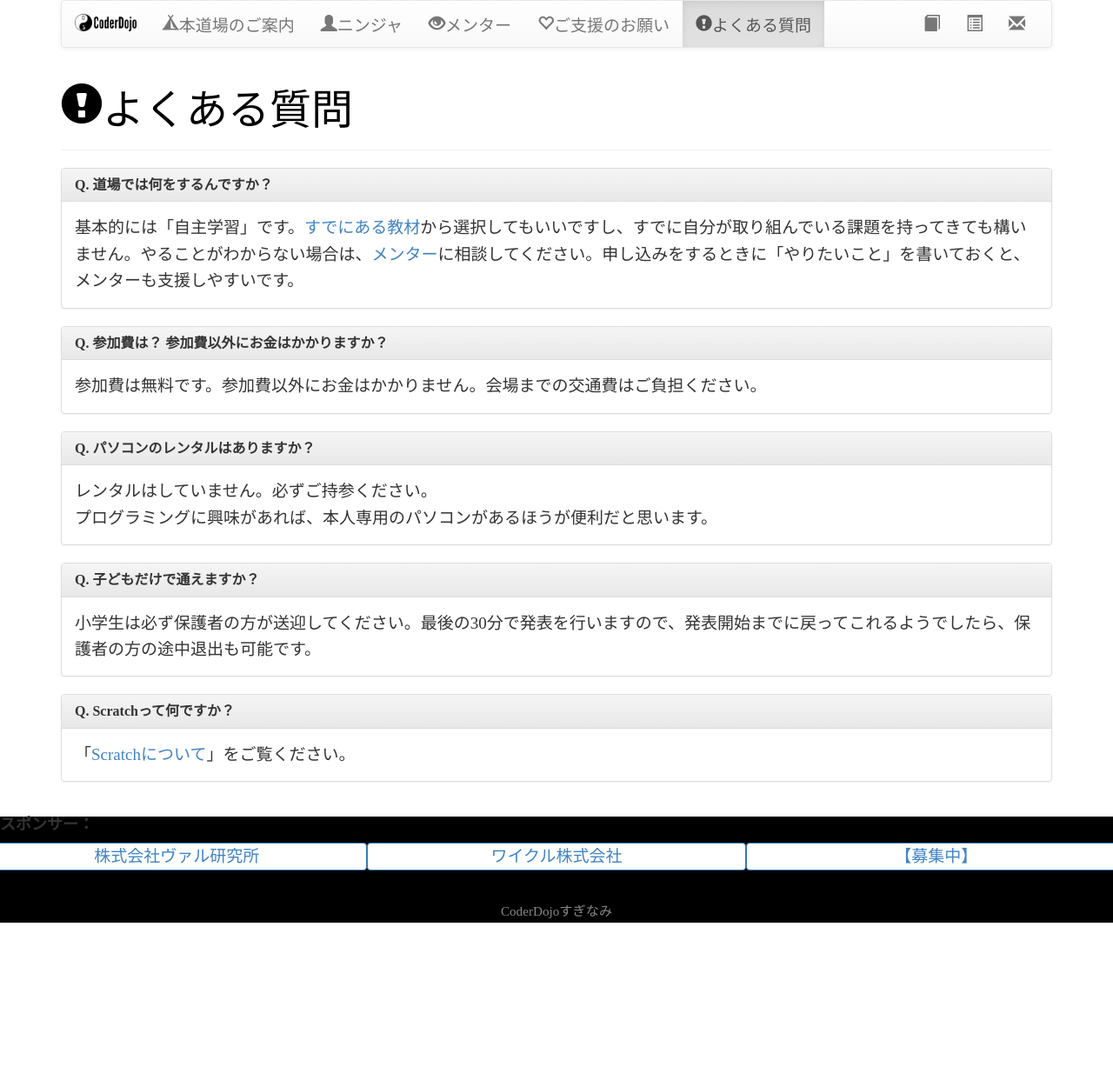
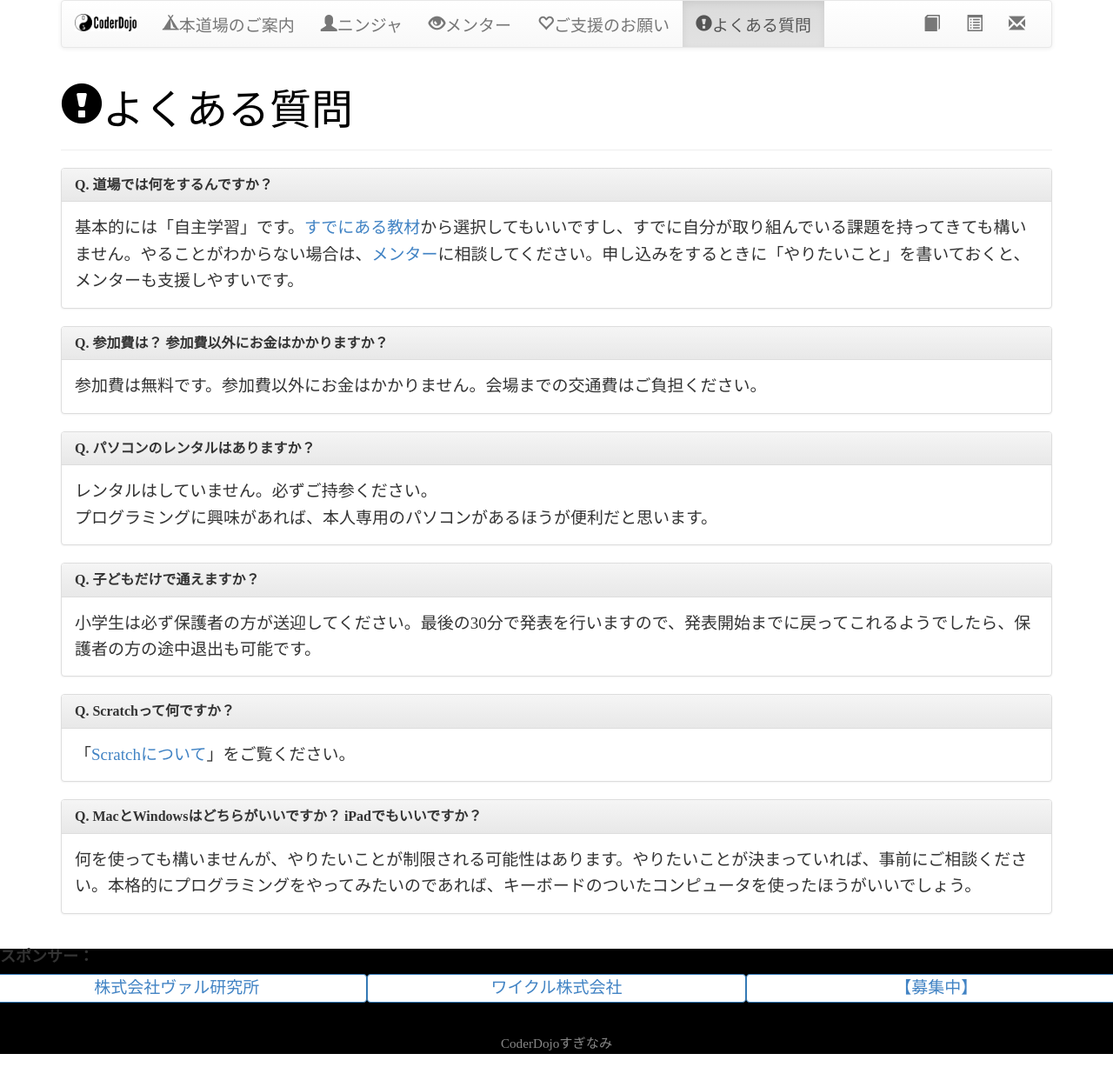
Before and after one commit to coderdojo-suginami/coderdojo-suginami.github.io, a Jekyll site: the page built from faq/index.md, in a window 1280 px wide. Shown: the whole page at 87% size. Built offline with Jekyll 4.4.1, drawn with Linux system fonts in a browser that asks for light colours; before the commit the page ends 1076 px from its top, so only the background shows below that.

Commit message:
Update FAQ

```diff
--- a/_data/faq.yml
+++ b/_data/faq.yml
@@ -15,6 +15,10 @@
   a: |
     小学生は必ず保護者の方が送迎してください。最後の30分で発表を行いますので、発表開始までに戻ってこれるようでしたら、保護者の方の途中退出も可能です。
 
-- q: Scratchって何ですか？
+- q: "Scratchって何ですか？"
   a: |
     「<a href="https://scratch.mit.edu/about">Scratchについて</a>」をご覧ください。
+
+- q: "MacとWindowsはどちらがいいですか？ iPadでもいいですか？"
+  a: |
+    何を使っても構いませんが、やりたいことが制限される可能性はあります。やりたいことが決まっていれば、事前にご相談ください。本格的にプログラミングをやってみたいのであれば、キーボードのついたコンピュータを使ったほうがいいでしょう。
```
